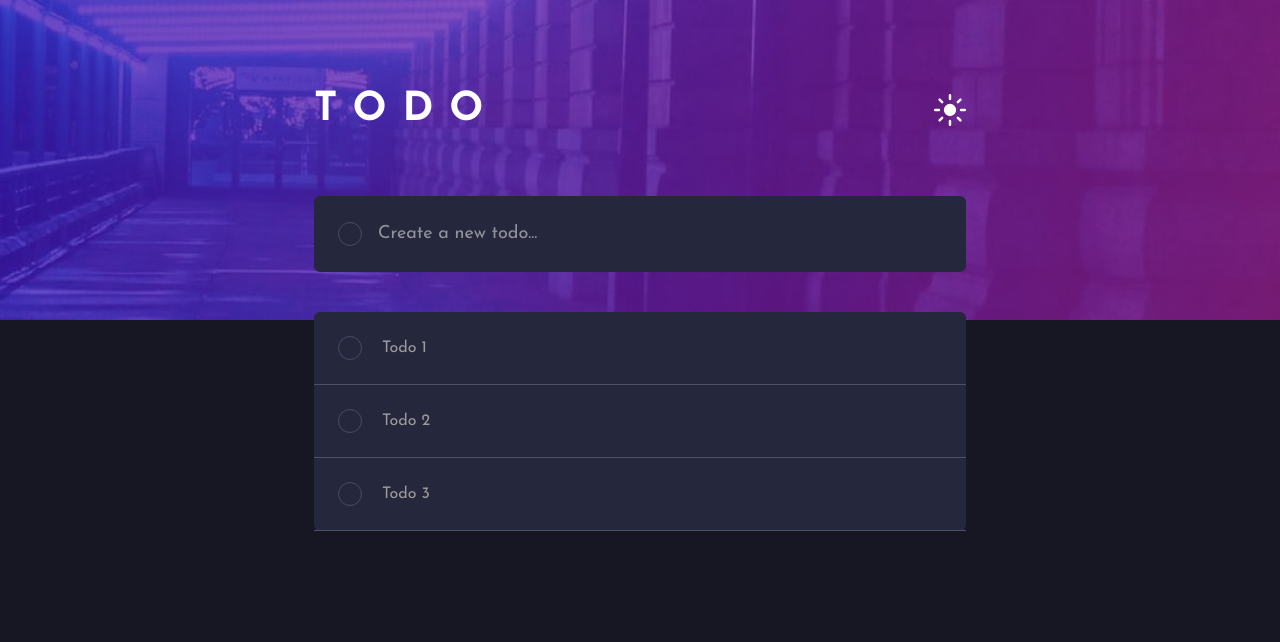
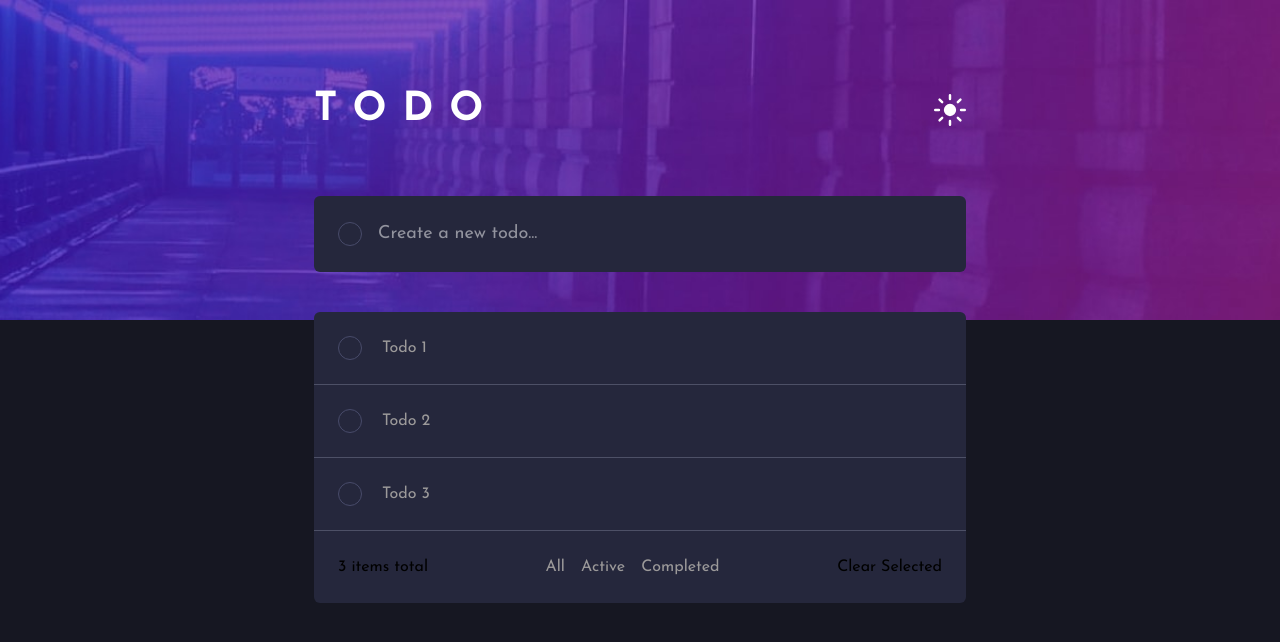
Before and after one commit to milennafeijo/projeto-todo-react-tailwind, a React (Vite) app: page / in a window 1280 px wide. Shown: the top 642 px of the page. Built offline with nearby package versions, Linux system fonts and the light colour scheme.

Commit message:
feat: adiciona footer com total de itens, filtro das tarefas, e limpar tarefas selecionadas

```diff
--- a/src/App.tsx
+++ b/src/App.tsx
@@ -26,6 +26,19 @@ function App() {
                 </li>
               ))}
             </ul>
+
+            <div className="flex justify-between items-center p-6">
+              <p>{todos.length} items total</p>
+
+              <div className="flex gap-4">
+                <button className="text-[#9c9a9a] hover:text-white cursor-pointer">All</button>
+                <button className="text-[#9c9a9a] hover:text-white cursor-pointer">Active</button>
+                <button className="text-[#9c9a9a] hover:text-white cursor-pointer">Completed</button>
+              </div>
+
+              <button className="cursor-pointer">Clear Selected</button>
+            </div>
+
           </div>
 
 
```
